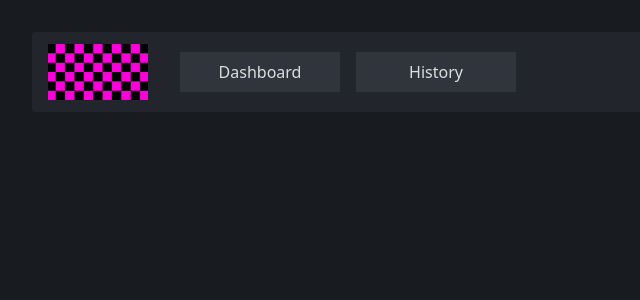
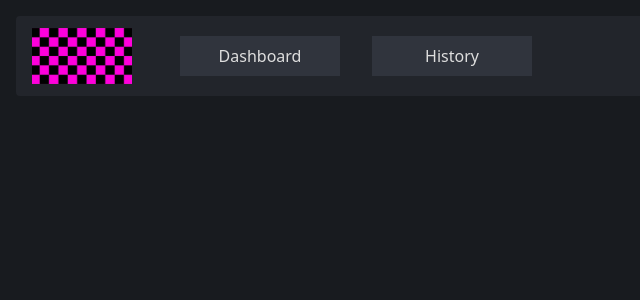
Before and after one commit to camelCaseCrew/itu_predictive_maintenance, a Next.js app in the folder frontend/: page / in a window 1280 px wide. Shown: the top 300 px of the page, without its empty margins (0-640 px from the left). Built offline with nearby package versions, Linux system fonts and the light colour scheme.

Commit message:
Removed: Margins as it is now in the form of padding in the app.tsx

```diff
--- a/frontend/src/components/Navbar.tsx
+++ b/frontend/src/components/Navbar.tsx
@@ -4,7 +4,7 @@ import NavbarButton from './NavbarButton';
 
 
 function Navbar() {
-    return <div className="bg-component1 text-text m-4 rounded h-20 flex justify-start place-items-center gap-x-4">
+    return <div className="bg-component1 text-text rounded h-20 flex justify-start place-items-center gap-x-8">
         <Placeholder></Placeholder>
         <NavbarButton title="Dashboard" href="/dashboard"></NavbarButton>
         <NavbarButton title="History" href="/history"></NavbarButton>
```
